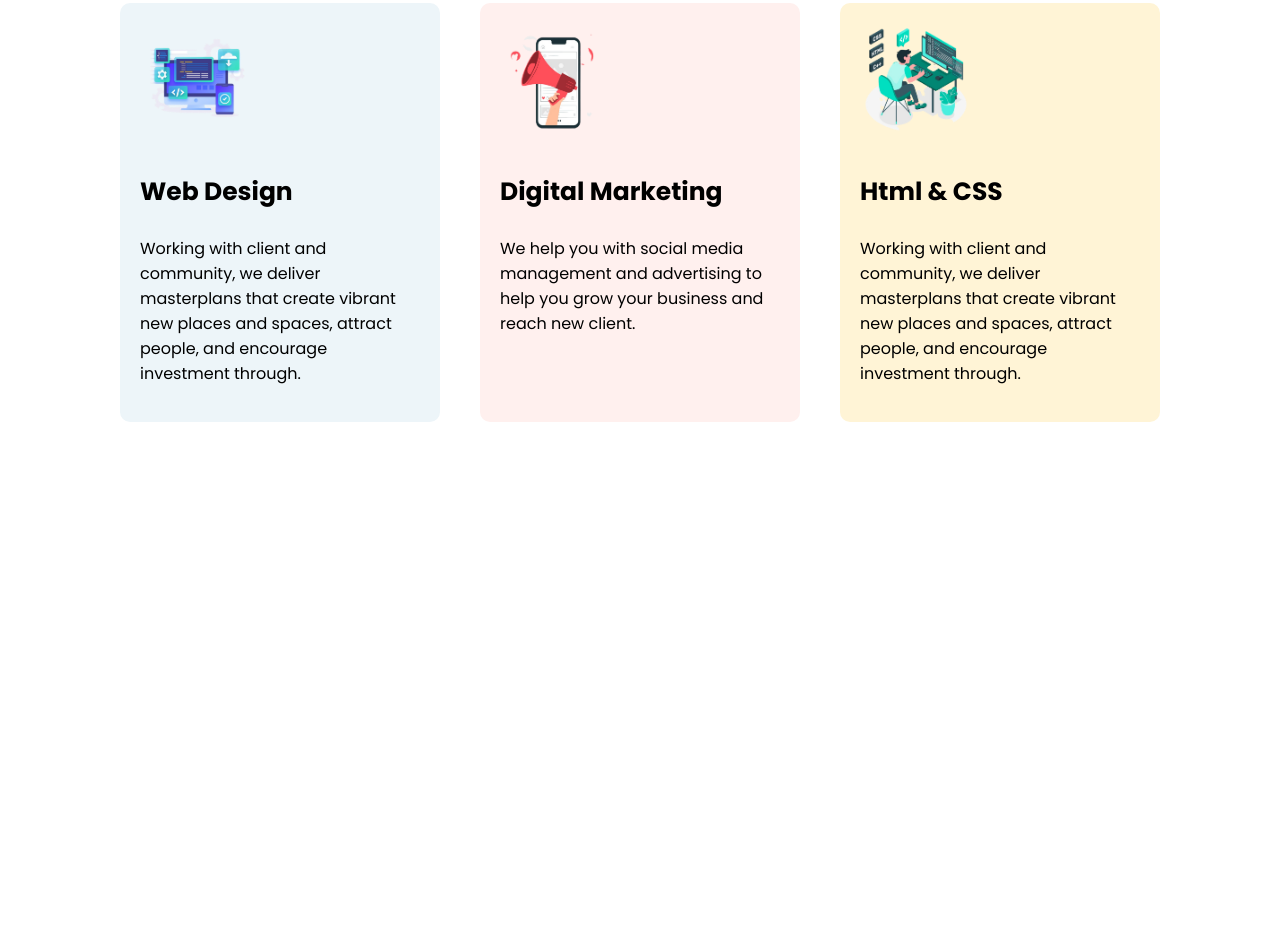
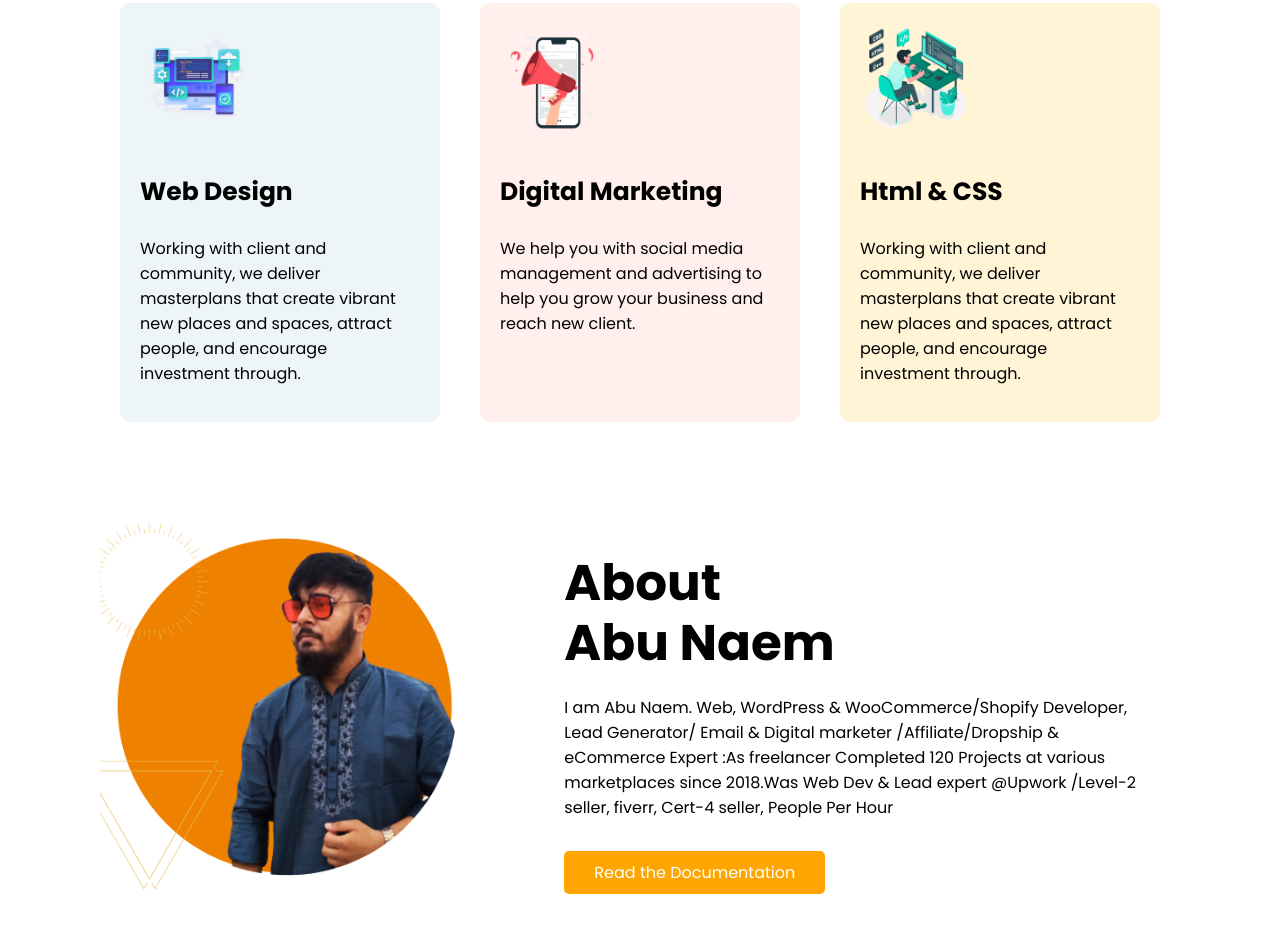
Before and after one commit to IMshazzad/portfolio, a plain HTML site: page index.html in a window 1280 px wide. Shown: the part 738-1681 px from the top of the page. Before the commit the page ends 1210 px from the top, so only its background shows below. Drawn offline with Linux system fonts and the light colour scheme.

Commit message:
thired section done

```diff
--- a/index.html
+++ b/index.html
@@ -51,7 +51,18 @@
 
         </div>
 
+    </section>
 
+    <section class="seceond-secs">
+
+        <div class="imagewidth">
+            <img src="image/Untitled design.png" alt="">
+        </div>
+        <div class="contentdiv">
+            <h1>About <br> Abu Naem</h1>
+            <p> I am Abu Naem. Web, WordPress & WooCommerce/Shopify Developer, Lead Generator/ Email & Digital marketer /Affiliate/Dropship & eCommerce Expert :As freelancer Completed 120 Projects at various marketplaces since 2018.Was Web Dev & Lead expert @Upwork /Level-2 seller, fiverr, Cert-4 seller, People Per Hour</p>
+            <a target="_blank" class="customclr" href="#">Read the Documentation</a>
+        </div>
     </section>
 
 </body>
--- a/style.css
+++ b/style.css
@@ -118,3 +118,31 @@ section{
     margin-left:2%
     margin-right:2%
 }
+
+.seceond-secs{
+    display: flex;
+}
+
+.imagewidth img{
+    width: 190%;
+}
+
+.seceond-secs h1{
+    font-family: 'Poppins', sans-serif;
+    font-size: 50px;
+    line-height: 60px;
+}
+
+.seceond-secs p{
+    font-family: 'Poppins', sans-serif;
+    font-size: 16px;
+    margin-top: -20px;
+    margin-bottom: 40px;
+
+}
+
+.contentdiv{
+    padding: 0px 30px 0px 150px;
+    margin-left: 120px;
+    margin-top: -10px;
+}
```
